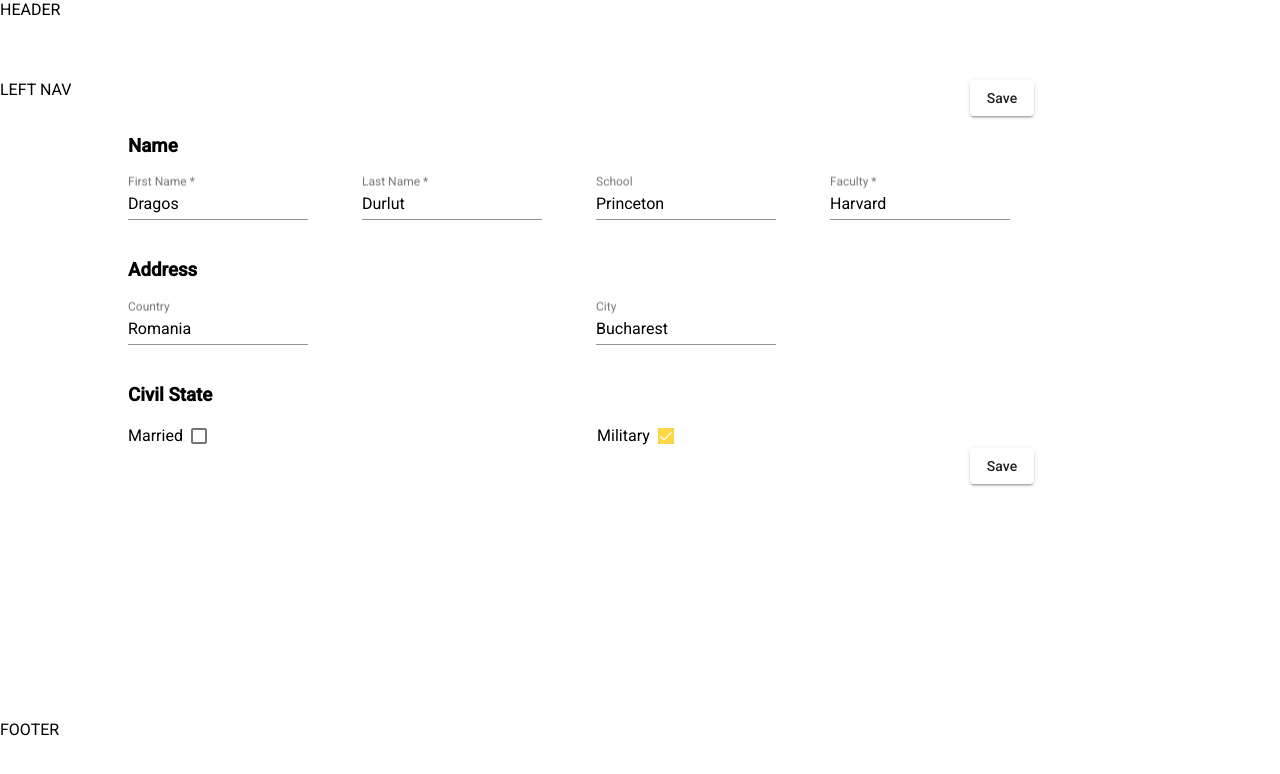
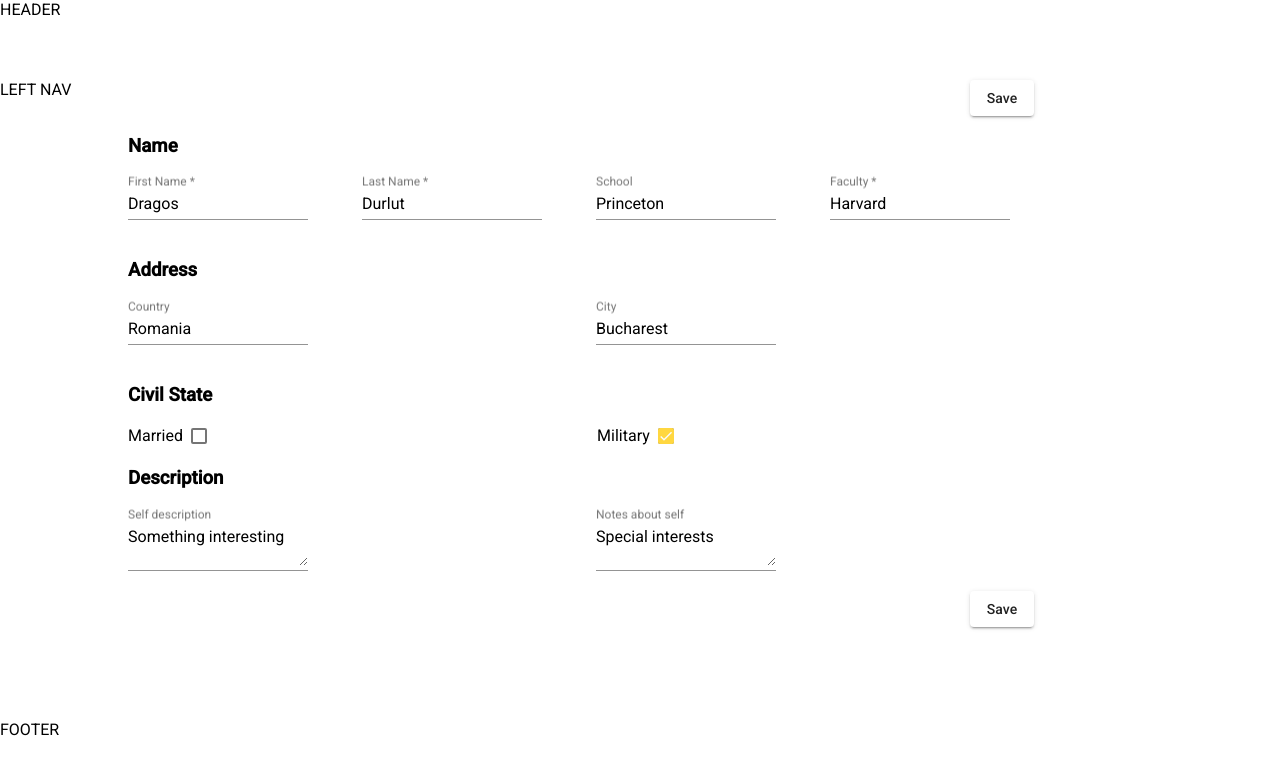
Before and after one commit to dragos-durlut/angular2-reactive-forms, an Angular app: page /forms-example in a window 1280 px wide. Shown: the top 774 px of the page. Built offline with nearby package versions, Linux system fonts and the light colour scheme.

Commit message:
- added textarea section

```diff
--- a/src/app/forms-example/forms-example.component.ts
+++ b/src/app/forms-example/forms-example.component.ts
@@ -146,6 +146,28 @@ export class FormsExampleComponent {
               isEnabled: true
             }
             ]
+          },
+          <FormSection><unknown>{
+            title: "Description",
+            order: 3,
+            sectionId: 3,
+            fields: [<FormField><unknown>{
+              fieldId: 7,
+              label: 'Self description',
+              order: 7,
+              value: 'Something interesting',
+              formFieldType: FormFieldTypeEnum.TextArea,
+              isEnabled: true
+            },
+            <FormField><unknown>{
+              fieldId: 8,
+              label: 'Notes about self',
+              order: 8,
+              value: 'Special interests',
+              formFieldType: FormFieldTypeEnum.TextArea,
+              isEnabled: true
+            }
+            ]
           }
         ]
       };
```
